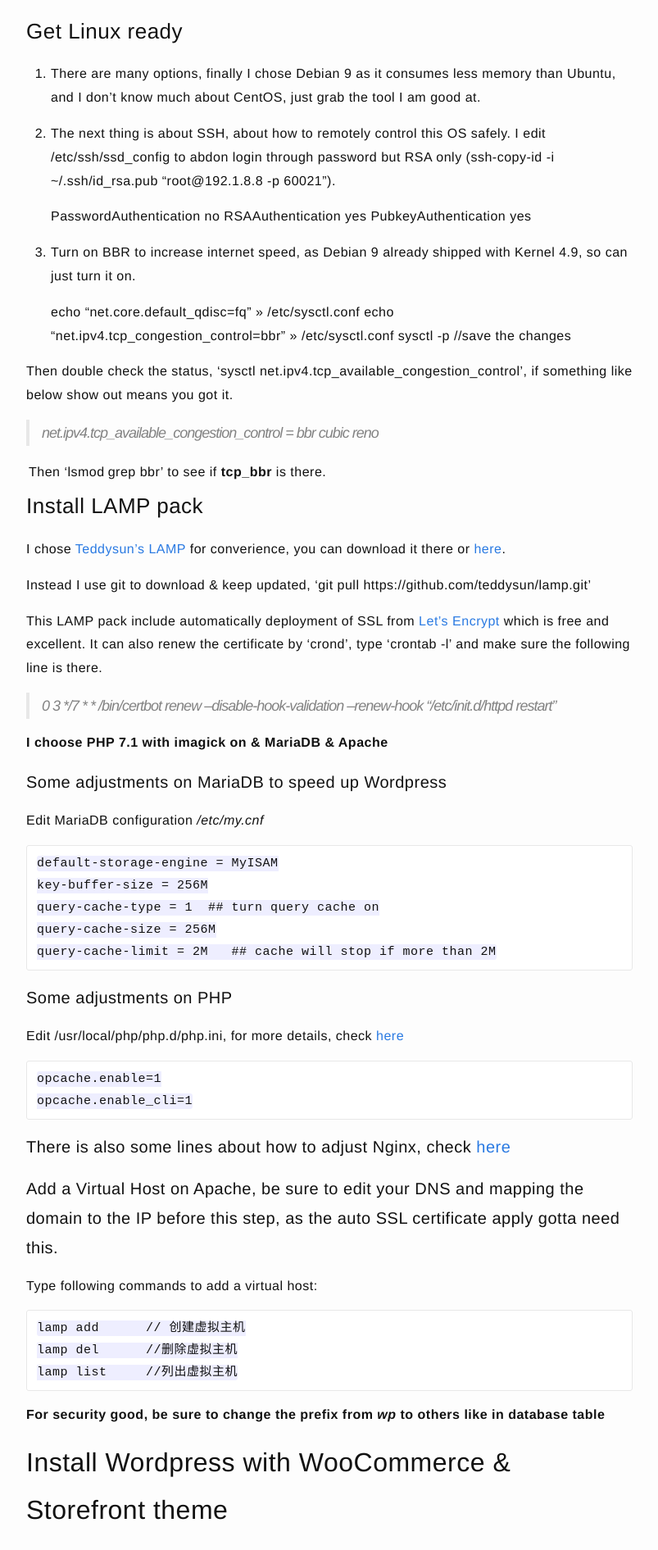
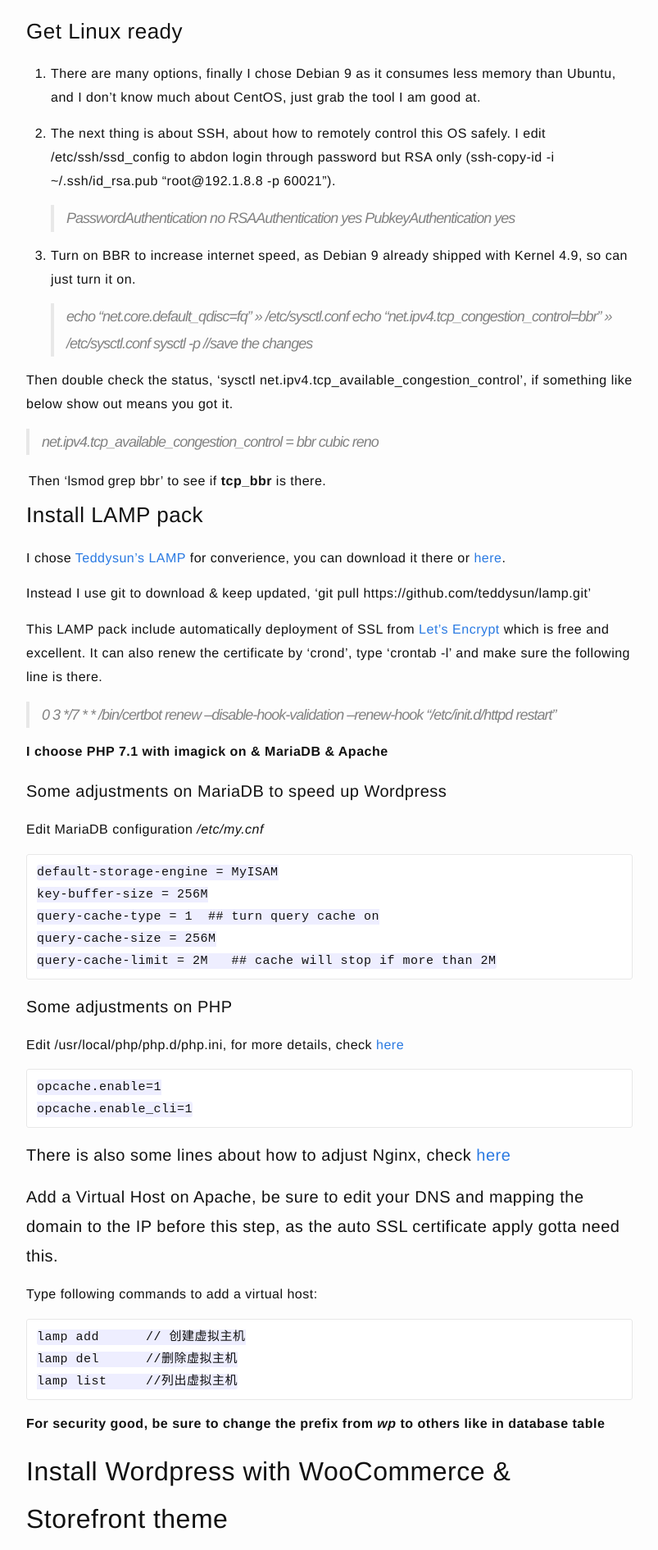
Before and after one commit to jazzi/jazzi.github.io, a Jekyll site: the page built from _posts/2018-03-15-setup-wordpress-in-vps.md, in a window 1280 px wide. Shown: the part 383-2274 px from the top of the page at 82% size, without its empty margins (238-1041 px from the left). Built offline with Jekyll 4.4.1, drawn with Linux system fonts in a browser that asks for light colours.

```diff
--- a/_posts/2018-03-15-setup-wordpress-in-vps.md
+++ b/_posts/2018-03-15-setup-wordpress-in-vps.md
@@ -12,15 +12,15 @@ This is my note about how to build a fast & secure Wordpress eCommerce website w
 
 2. The next thing is about SSH, about how to remotely control this OS safely. I edit /etc/ssh/ssd_config to abdon login through password but RSA only (ssh-copy-id -i ~/.ssh/id_rsa.pub "root@192.1.8.8 -p 60021").
 
-      PasswordAuthentication  no
-      RSAAuthentication       yes
-      PubkeyAuthentication    yes
+    > PasswordAuthentication  no
+    > RSAAuthentication       yes
+    > PubkeyAuthentication    yes
 
 3. Turn on BBR to increase internet speed, as Debian 9 already shipped with Kernel 4.9, so can just turn it on.
 
-      echo "net.core.default_qdisc=fq" >> /etc/sysctl.conf
-      echo "net.ipv4.tcp_congestion_control=bbr" >> /etc/sysctl.conf
-      sysctl -p    //save the changes
+    > echo "net.core.default_qdisc=fq" >> /etc/sysctl.conf
+    > echo "net.ipv4.tcp_congestion_control=bbr" >> /etc/sysctl.conf
+    > sysctl -p    //save the changes
 
 Then double check the status, 'sysctl net.ipv4.tcp_available_congestion_control', if something like below show out means you got it.
 
```
